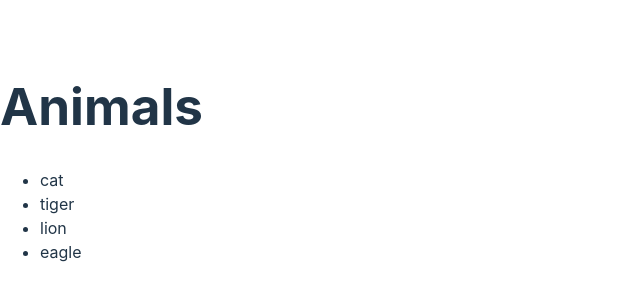
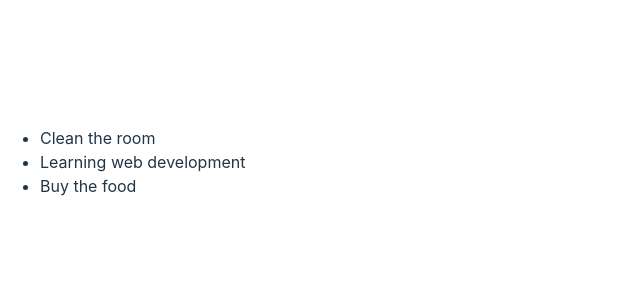
Before and after one commit to jaenudincollege/learning, a React (Vite) app in the folder react/: page / in a window 1280 px wide. Shown: the part 238-538 px from the top of the page, without its empty margins (0-640 px from the left). Built offline with nearby package versions, Linux system fonts and the light colour scheme.

Commit message:
keys in react

```diff
--- a/react/src/App.jsx
+++ b/react/src/App.jsx
@@ -1,24 +1,18 @@
 export default function App() {
-  const animals = ["cat", "tiger", "lion", "eagle"];
-
-  return (
-    <>
-      <h1>Animals</h1>
-      <List animals={animals} />
-    </>
-  );
+  return <TodoList />;
 }
 
-function List(props) {
+function TodoList() {
+  const todos = [
+    { id: crypto.randomUUID(), task: "Clean the room" },
+    { id: crypto.randomUUID(), task: "Learning web development" },
+    { id: crypto.randomUUID(), task: "Buy the food" },
+  ];
   return (
     <ul>
-      {props.animals.map((animal) => (
-        <ListItem key={animal} animal={animal} />
+      {todos.map((todo) => (
+        <li key={todo.id}>{todo.task}</li>
       ))}
     </ul>
   );
 }
-
-function ListItem(props) {
-  return <li>{props.animal}</li>;
-}
```
